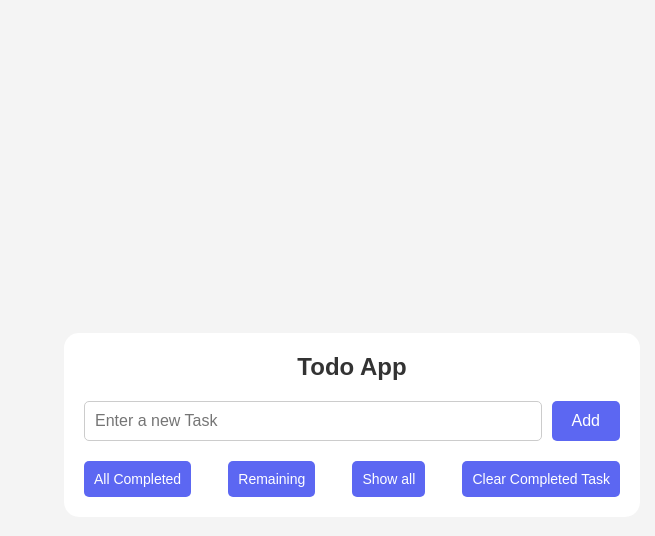
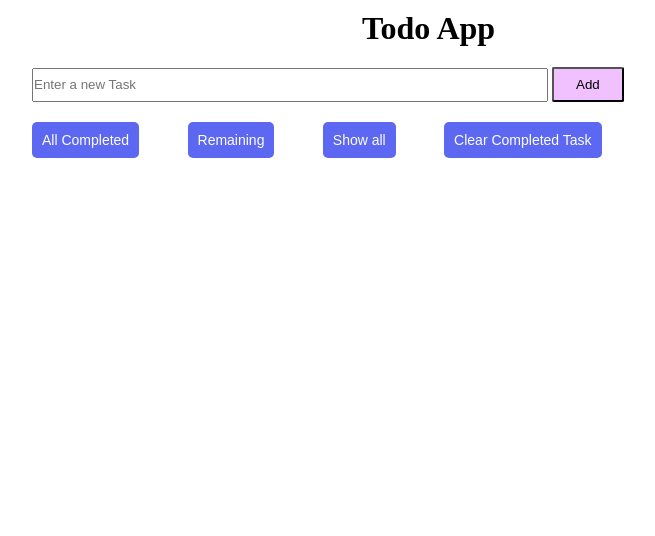
Before and after one commit to Sourav-Kumar007/todo-js, a plain HTML site: page index.html in a window 1280 px wide. Shown: the whole page, without its empty margins (288-943 px from the left). Drawn offline with Linux system fonts and the light colour scheme.

Commit message:
final  submit

```diff
--- a/style.css
+++ b/style.css
@@ -1,61 +1,27 @@
-
-* {
-    margin: 0;
-    padding: 0;
-    box-sizing: border-box;
-    font-family: Arial, sans-serif;
+*{
+    margin : 0;
+    padding : 0;
 }
 
-body {
-    background-color: #f4f4f4;
-    display: flex;
-    justify-content: center;
-    align-items: center;
-    height: 100vh;
+.container{
+    width : 50%;
+    margin : 10px auto 15px;
 }
-
-.container {
-    margin-top:50px;
-    width: 45%;
-    background: #fff;
-    padding: 20px;
-    border-radius: 15px;
-    text-align: center;
+.heading{
+    margin-left:330px;
 }
-
-.heading {
-    margin-bottom: 20px;
-    font-size: 24px;
-    color: #333;
+.input-task{
+    margin-top  : 20px;
+    max-width:100%;
 }
-
-.input-task {
-    display: flex;
-    justify-content: space-between;
-    gap: 10px;
+.take-input{
+    width:80%;
+    height: 30px;
 }
-
-.take-input {
-    flex: 1;
-    padding: 10px;
-    font-size: 16px;
-    border: 1px solid #ccc;
-    border-radius: 5px;
-}
-
-.add-btn {
-    padding: 10px 20px;
-    border: none;
-    border-radius: 5px;
-    background-color: #5c67f2;
-    color: white;
-    font-size: 16px;
-    cursor: pointer;
-    transition: 0.3s;
-}
-
-.add-btn:hover {
-    background-color: #4a54e1;
+.add-btn{
+    padding:8px 22px;
+    border-radius:2px;
+    background-color: rgb(240, 192, 255);
 }
 
 .listTask {
@@ -65,6 +31,7 @@ body {
 }
 
 .listTask li {
+    max-width:86%;
     background: #fff;
     padding: 10px;
     margin-top: 8px;
@@ -80,9 +47,12 @@ body {
     background: #f9f9f9;
 }
 
-
-
+ul li button{
+   display:flex;
+   flex-direction: row;
+}
 #all-btn {
+    width:89%;
     margin-top: 20px;
     display: flex;
     justify-content: space-between;
@@ -102,11 +72,6 @@ body {
 #all-btn button:hover {
     background: #4a54e1;
 }
-
-#clear {
-    background: #ff4d4d;
-}
-
 #clear:hover {
     background: #e63939;
 }
--- a/todo.js
+++ b/todo.js
@@ -85,6 +85,11 @@ const obj = {
 //   console.log("You are right");
 // }
 
+document.querySelector('#input-box').addEventListener('keypress', function (e) {
+  if (e.key === 'Enter') {
+    taskAdd(1);
+  }
+});
 
 function taskAdd(f)
 {
```
